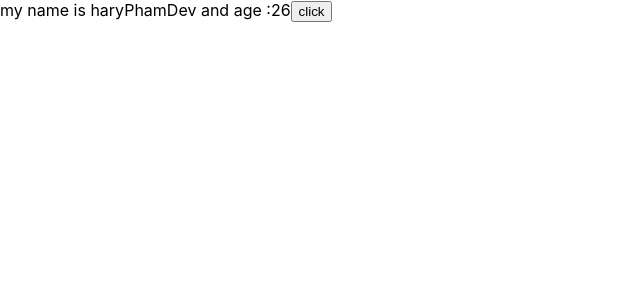
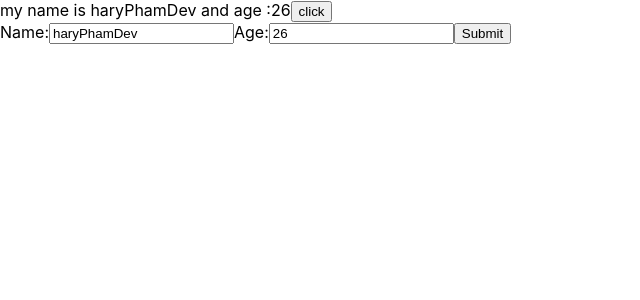
Before and after one commit to 31181024369/reactjs-Ultimate-begin, a React (Create React App) app: page / in a window 1280 px wide. Shown: the top 300 px of the page, without its empty margins (0-640 px from the left). Built offline with nearby package versions, Linux system fonts and the light colour scheme.

Commit message:
chuong2-bai22-27-2-2025

```diff
--- a/src/components/MyComponent.js
+++ b/src/components/MyComponent.js
@@ -1,22 +1,10 @@
 import React from "react";
+import UserInfor from "./UserInfor";
 class MyComponent extends React.Component{
-    state={
-        name:'haryPhamDev',
-        address:'hoidanit',
-        age:26
-    }
-    handleClick=(event)=>{
-        console.log("function click");
-        this.setState({
-            name:'longhoang',
-            age:Math.floor((Math.random()*100)+1)
-        })
-    };
     render(){
         return (
             <div>
-               my name is {this.state.name} and age :{this.state.age}
-               <button onClick={(event)=>this.handleClick(event)}>click</button>
+              <UserInfor></UserInfor>
             </div>
         )
     }
--- /dev/null
+++ b/src/components/UserInfor.js
@@ -0,0 +1,46 @@
+import React from "react";
+class UserInfor extends React.Component{
+    state={
+        name:'haryPhamDev',
+        address:'hoidanit',
+        age:26
+    }
+    handleClick=(event)=>{
+        console.log("function click");
+        this.setState({
+            name:'longhoang',
+            age:Math.floor((Math.random()*100)+1)
+        })
+    };
+    handleOnChangeInput=(event)=>{
+       this.setState({
+        name:event.target.value
+       });
+    };
+    handleOnSubmit=(event)=>{
+        event.preventDefault();
+        console.log(this.state);
+    };
+    handleOnChangeAge=(event)=>{
+        this.setState({
+            age:event.target.value
+        });
+    }
+    render(){
+        return (
+            <div>
+                   my name is {this.state.name} and age :{this.state.age}
+               <button onClick={(event)=>this.handleClick(event)}>click</button>
+               <form onSubmit={(event)=>this.handleOnSubmit(event)}>
+                    <label>Name:</label>
+                    <input type="text" value={this.state.name} onChange={(event)=>this.handleOnChangeInput(event)} ></input>
+                    <lable>Age:</lable>
+                    <input type="text"  value={this.state.age} onChange={(event)=>this.handleOnChangeAge(event)}></input>
+                    <button>Submit</button>
+               </form>
+            </div>
+        )
+    }
+
+}
+export default UserInfor
```
